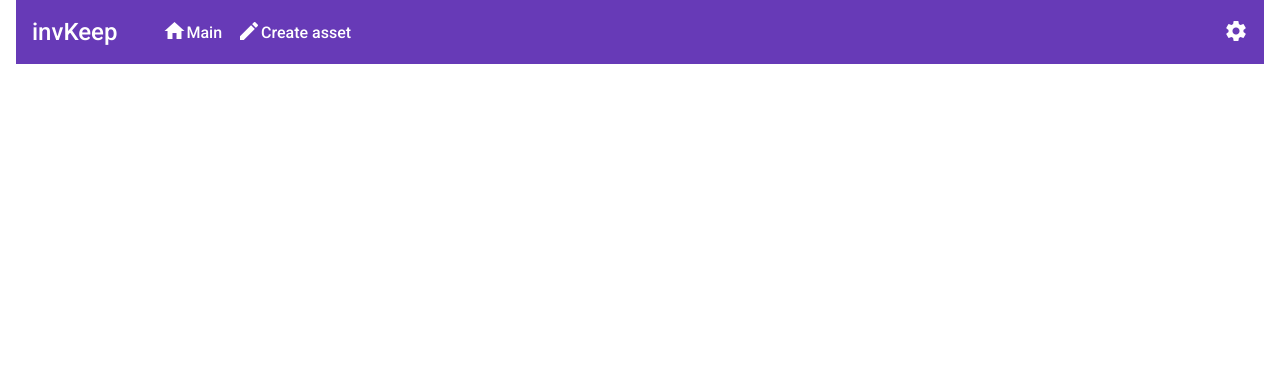
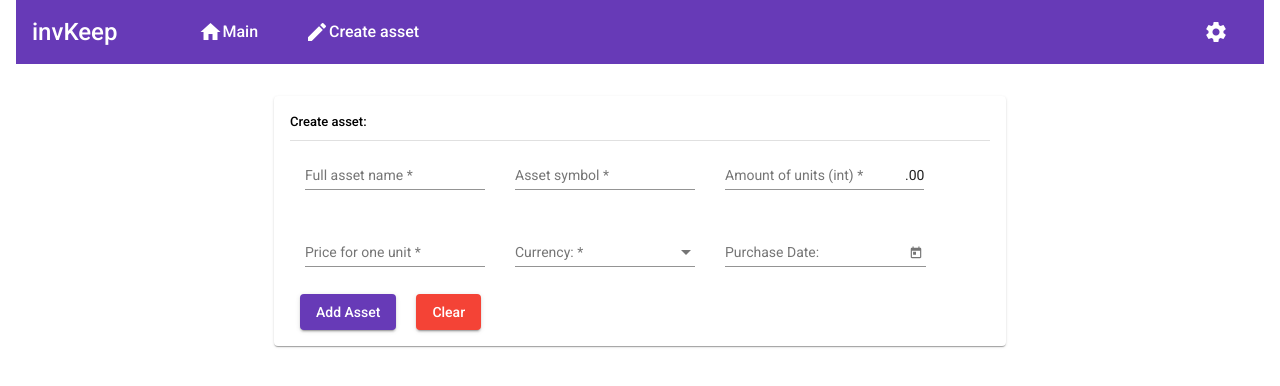
Before and after one commit to PPat93/invKeep, an Angular app in the folder invKeepFrontend/: page /edit/1 in a window 1280 px wide. Before the commit this address led to /. Shown: the top 386 px of the page. Built offline with nearby package versions, Linux system fonts and the light colour scheme.

Commit message:
v0.04.01 - start of asset edition func - add router, reuse create component, ad init values, retrieve asset id if edition mode

```diff
--- a/invKeepFrontend/src/app/app-routing.module.ts
+++ b/invKeepFrontend/src/app/app-routing.module.ts
@@ -6,7 +6,8 @@ import {HomePageComponent} from "./home-page/home-page.component";
 
 const routes: Routes = [
   {path: '', component: HomePageComponent},
-  {path: 'create', component: AssetCreateComponent}
+  {path: 'create', component: AssetCreateComponent},
+  {path: 'edit/:assetId', component: AssetCreateComponent}
 ]
 
 @NgModule({
--- a/invKeepFrontend/src/app/assetComponents/asset-create/asset-create.component.ts
+++ b/invKeepFrontend/src/app/assetComponents/asset-create/asset-create.component.ts
@@ -1,6 +1,8 @@
-import {Component} from '@angular/core';
+import {Component, OnInit} from '@angular/core';
 import {NgForm} from "@angular/forms";
 import {AssetsService} from "../asset-list/assets.service";
+import {AssetRecord} from "../../shared/shared";
+import {ActivatedRoute, ParamMap} from "@angular/router";
 
 @Component({
   selector: 'app-assets-create',
@@ -8,7 +10,11 @@ import {AssetsService} from "../asset-list/assets.service";
   styleUrls: ['./asset-create.component.scss']
 })
 
-export class AssetCreateComponent {
+export class AssetCreateComponent implements OnInit {
+
+  actionMode: CreateComponentMode;
+
+  assetId: string;
 
   validationPatterns = {
     fullName: `[a-zA-Z0-9,._ ()\-]{2,30}$`,
@@ -17,7 +23,19 @@ export class AssetCreateComponent {
     price: `[0-9.]{1,10}`
   }
 
-  constructor(public AssetsService: AssetsService) {
+  constructor(public AssetsService: AssetsService, public route: ActivatedRoute) {
+  }
+
+  ngOnInit() {
+    this.route.paramMap.subscribe((paramMap: ParamMap) => {
+      if (paramMap.has(`assetId`)) {
+        this.actionMode = CreateComponentMode.edit;
+        this.assetId = paramMap.get(`assetId`)
+      } else {
+        this.actionMode = CreateComponentMode.create;
+        this.assetId = null;
+      }
+    });
   }
 
   // Create asset object and send it to main app component
@@ -61,3 +79,8 @@ export class AssetCreateComponent {
     }
   }
 }
+
+export enum CreateComponentMode {
+  create = 0,
+  edit = 1
+}
--- a/invKeepFrontend/src/app/assetComponents/asset-list/asset-list.component.html
+++ b/invKeepFrontend/src/app/assetComponents/asset-list/asset-list.component.html
@@ -28,7 +28,7 @@
         </tr>
       </table>
       <mat-action-row>
-        <button mat-stroked-button color="primary" (click)="editAsset()">Edit</button>
+        <button mat-stroked-button color="primary" (click)="editAsset(oneRecord)" routerLink="edit">Edit</button>
         <button mat-stroked-button color="warn" (click)="deleteAsset(oneRecord.id)">Delete</button>
       </mat-action-row>
     </mat-expansion-panel>
--- a/invKeepFrontend/src/app/assetComponents/asset-list/asset-list.component.ts
+++ b/invKeepFrontend/src/app/assetComponents/asset-list/asset-list.component.ts
@@ -2,6 +2,7 @@ import {Component, OnDestroy, OnInit} from '@angular/core';
 import {AssetRecord} from "../../shared/shared";
 import {AssetsService} from "./assets.service";
 import {Subscription} from "rxjs";
+import {AssetCreateComponent} from "../asset-create/asset-create.component";
 
 @Component({
   selector: 'app-asset-list',
@@ -26,8 +27,8 @@ export class AssetListComponent implements OnInit, OnDestroy {
       })
   }
 
-  editAsset() {
-    // placeholder
+  editAsset(entireRcord: AssetRecord) {
+    this.AssetsService.editAsset(entireRcord);
   }
 
   deleteAsset(assetId: string) {
--- a/invKeepFrontend/src/app/assetComponents/asset-list/assets.service.ts
+++ b/invKeepFrontend/src/app/assetComponents/asset-list/assets.service.ts
@@ -53,6 +53,10 @@ export class AssetsService {
     })
   }
 
+  editAsset(oneRecord: AssetRecord) {
+
+  }
+
   getAssetsUpdateListener() {
     return this.updateAssets.asObservable();
   }
--- a/invKeepFrontend/src/app/menu/menu.component.html
+++ b/invKeepFrontend/src/app/menu/menu.component.html
@@ -1,20 +1,21 @@
 <div>
+  <span>&nbsp;</span>
   <span id="utility-menu">
     <span id="main-page">
-      <a routerLink="">
+      <a mat-button routerLink="">
         <mat-icon aria-label="All assets">home</mat-icon>
         <p>Main</p>
       </a>
     </span>
       <span id="details">
-      <a routerLink="create">
+      <a mat-button  routerLink="create">
         <mat-icon aria-label="Asset Detail">create</mat-icon>
         <p>Create asset</p>
       </a>
     </span>
   </span>
   <span id="settings">
-    <a href="/#">
+    <a mat-button routerLink="/#">
       <mat-icon aria-label="Settings">settings</mat-icon>
     </a>
   </span>
```
